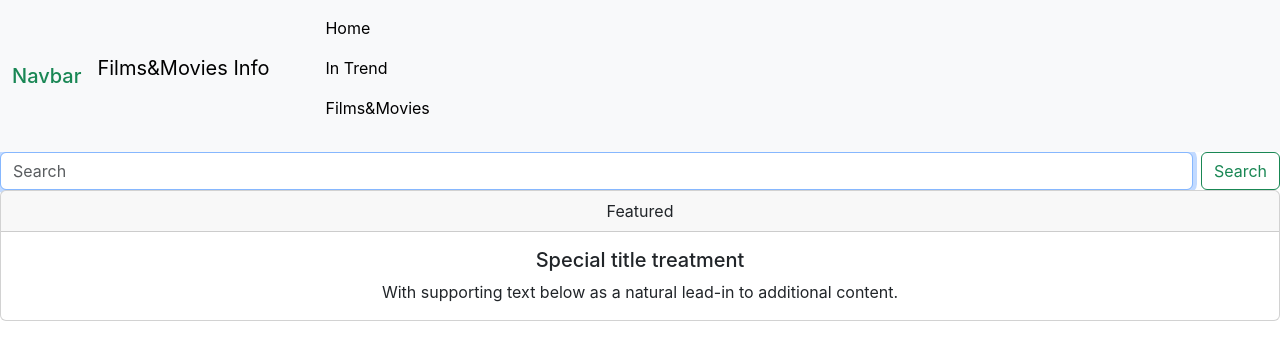
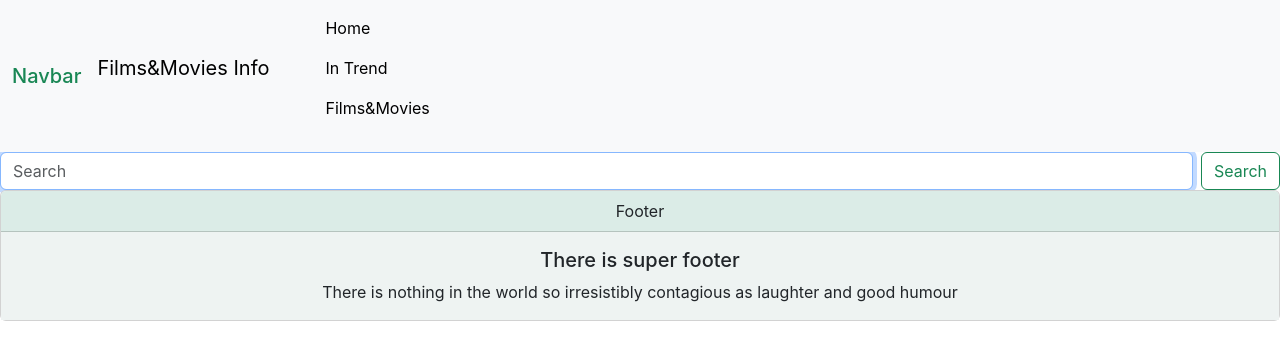
Before and after one commit to lottor27/goit-react-hw-05-movies, a React (Create React App) app: page /goit-react-hw-05-movies/movies in a window 1280 px wide. Shown: the top 360 px of the page. Built offline with nearby package versions, Linux system fonts and the light colour scheme; no server answers.

Commit message:
finish tut

```diff
--- a/src/components/Footer/Footer.jsx
+++ b/src/components/Footer/Footer.jsx
@@ -2,16 +2,17 @@ import React from "react";
 
 const Footer = () => {
     return (
-        <div className="card text-center">
-  <div className="card-header">
-    Featured
-  </div>
-  <div className="card-body">
-    <h5 className="card-title">Special title treatment</h5>
-    <p className="card-text">With supporting text below as a natural lead-in to additional content.</p>
-  </div>
-</div>
-    )
+      <div className="card text-center">
+        <div className="card-header feeter">Footer</div>
+        <div className="card-body feeters-item">
+          <h5 className="card-title">There is super footer</h5>
+          <p className="card-text">
+            There is nothing in the world so irresistibly contagious as laughter
+            and good humour
+          </p>
+        </div>
+      </div>
+    );
 }
 
 export default Footer
--- a/src/index.css
+++ b/src/index.css
@@ -33,3 +33,11 @@ code {
   display: flex;
   flex-direction: row;
 }
+
+.feeter{
+background-color: rgb(219, 236, 231);
+}
+
+.feeters-item{
+  background-color: rgb(238, 243, 242);
+}
```
